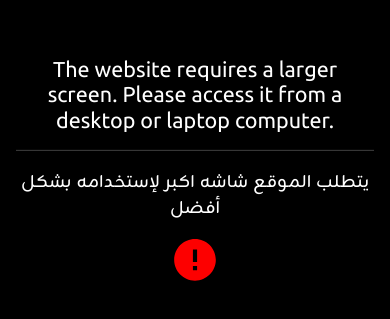
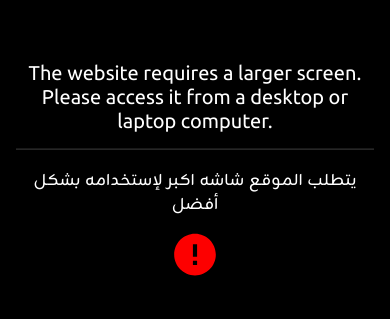
Before and after one commit to a-elshennawy/event-card-generator, a Next.js app: page / in a window 390 px wide. Shown: the part 193-512 px from the top of the page. Built offline with nearby package versions, Linux system fonts and the light colour scheme.

Commit message:
phone screen

```diff
--- a/public/Components/ScreenError/ScreenError.tsx
+++ b/public/Components/ScreenError/ScreenError.tsx
@@ -4,12 +4,12 @@ export default function ScreenError() {
   return (
     <>
       <div className="inner col-12 text-center text-white m-0 p-3 m-0">
-        <h4>
+        <h5>
           The website requires a larger screen. Please access it from a desktop
           or laptop computer.
-        </h4>
+        </h5>
         <hr />
-        <h4 className="mb-3">يتطلب الموقع شاشه اكبر لإستخدامه بشكل أفضل</h4>
+        <h5 className="mb-3">يتطلب الموقع شاشه اكبر لإستخدامه بشكل أفضل</h5>
         <RiErrorWarningFill />
       </div>
     </>
```
